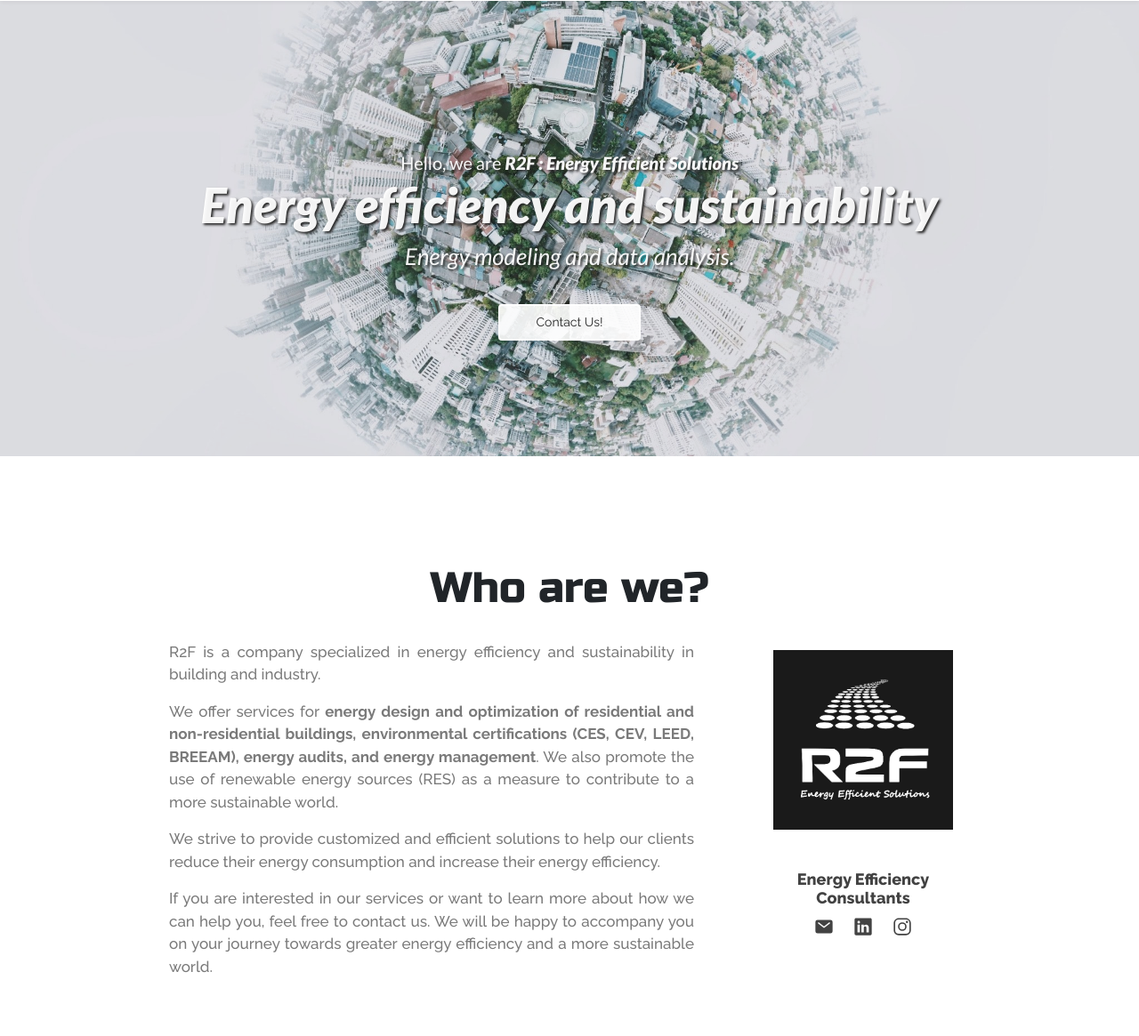
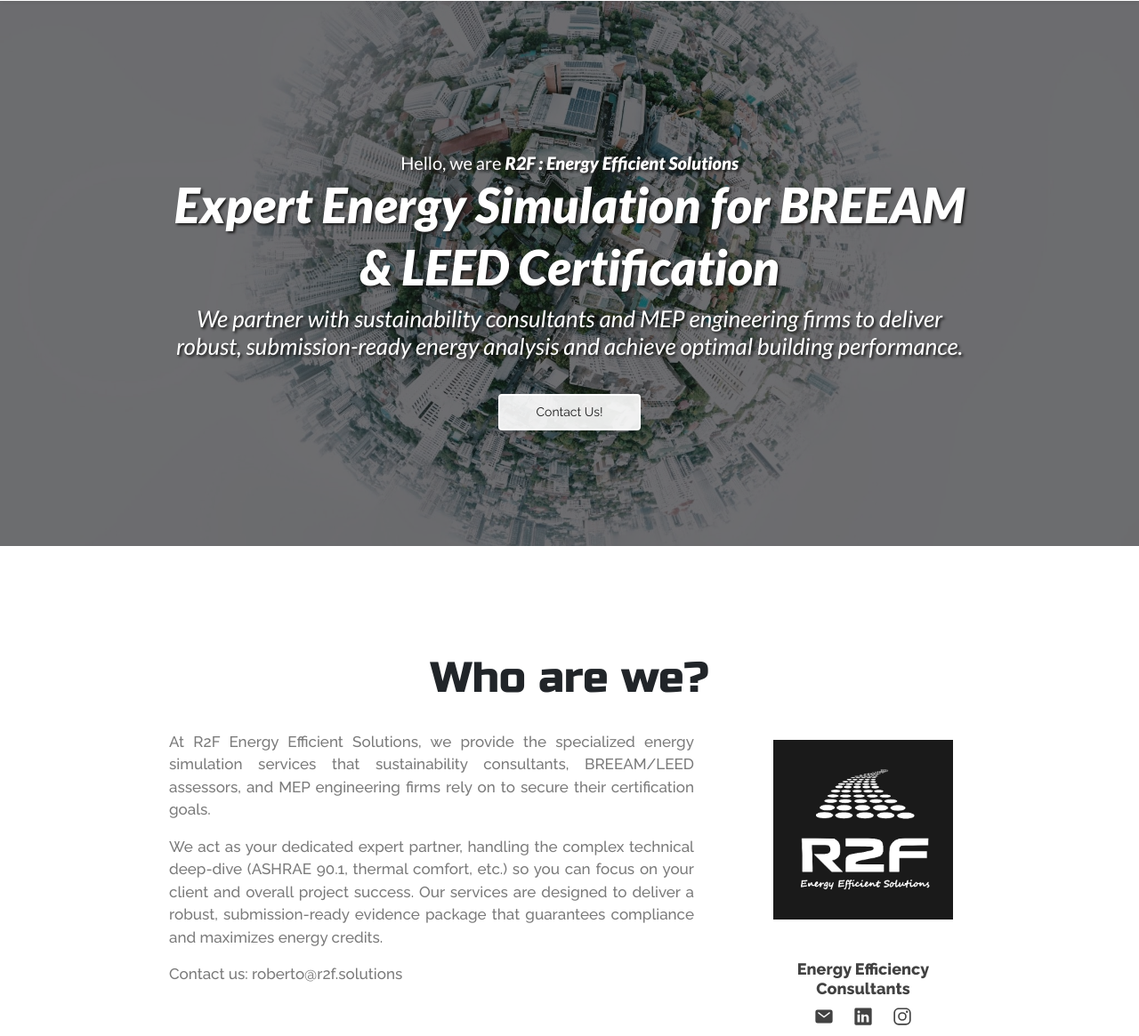
Before and after one commit to roruizf/website-r2f.solutions, a plain HTML site: page index.html in a window 1280 px wide. Shown: the part 89-1254 px from the top of the page at 89% size. Drawn offline with nearby package versions, Linux system fonts and the light colour scheme; a web font is replaced by a local one.

Commit message:
feat: Update hero content and improve text contrast

```diff
--- a/css/styles.css
+++ b/css/styles.css
@@ -208,8 +208,23 @@
   /* padding-top: 90px; */
   min-height: 80%;
   max-height: 85%;
-  opacity: 0.95;
-  color: rgba(255, 255, 255, 0.95);
+  position: relative; /* Needed for the overlay */
+  color: #fff;
+}
+
+#home::before {
+  content: '';
+  position: absolute;
+  top: 0;
+  left: 0;
+  right: 0;
+  bottom: 0;
+  background: rgba(0, 0, 0, 0.5); /* Dark overlay */
+}
+
+#home .container {
+  position: relative;
+  z-index: 1;
 }
 
 #home h5 {
--- a/index.html
+++ b/index.html
@@ -92,8 +92,9 @@
           <strong><b><i> R2F : Energy Efficient Solutions
               </i></b></strong>
         </h5>
-        <h1><i> Energy efficiency and sustainability </i></h1>
-        <h3><i> Energy modeling and data analysis. </i></h3>
+        <h1><i> Expert Energy Simulation for BREEAM & LEED Certification </i></h1>
+        <h3><i> We partner with sustainability consultants and MEP engineering firms to deliver robust, submission-ready
+            energy analysis and achieve optimal building performance. </i></h3>
         <a href="#contact" class="btn btn-light topmargin-sm">Contact Us!
           <!-- <ion-icon name="arrow-redo-sharp"></ion-icon> -->
         </a>
@@ -110,21 +111,19 @@
           <div class="col-md-8">
 
             <p style="text-align: justify">
-              R2F is a company specialized in energy efficiency and sustainability in building and industry.
+              At R2F Energy Efficient Solutions, we provide the specialized energy simulation services that
+              sustainability consultants, BREEAM/LEED assessors, and MEP engineering firms rely on to secure their
+              certification goals.
             </p>
 
             <p style="text-align: justify">
-              We offer services for <b>energy design and optimization of residential and non-residential buildings,
-                environmental certifications (CES, CEV, LEED, BREEAM), energy audits, and energy management</b>. We also
-              promote the use of renewable energy sources (RES) as a measure to contribute to a more sustainable world.
+              We act as your dedicated expert partner, handling the complex technical deep-dive (ASHRAE 90.1, thermal
+              comfort, etc.) so you can focus on your client and overall project success. Our services are designed to
+              deliver a robust, submission-ready evidence package that guarantees compliance and maximizes energy
+              credits.
             </p>
             <p style="text-align: justify">
-              We strive to provide customized and efficient solutions to help our clients reduce their energy consumption
-              and increase their energy efficiency.</p>
-            <p style="text-align: justify">
-              If you are interested in our services or want to learn more about how we can help you, feel free to
-              contact us. We will be happy to accompany you on your journey towards greater energy efficiency and a more
-              sustainable world.
+              Contact us: roberto@r2f.solutions
             </p>
           </div>
           <div class="col-md-4">
@@ -475,8 +474,7 @@
               </div>
               <div class="col-md-12">
                 <div class="form-group">
-                  <input type="email" name="email" class="form-control" id="" placeholder="Email"
-                    required="required" />
+                  <input type="email" name="email" class="form-control" id="" placeholder="Email" required="required" />
                 </div>
               </div>
               <div class="col-md-12">
@@ -549,7 +547,7 @@
           </a>
         </li> -->
       </ul>
-      <small>©2023 All Rights Reserved. Created by
+      <small>©2025 All Rights Reserved. Created by
         <a href="#" class="font-weight-bold" target="_blank" rel="noopener">roruizf</a></small>
     </div>
   </section>
```
